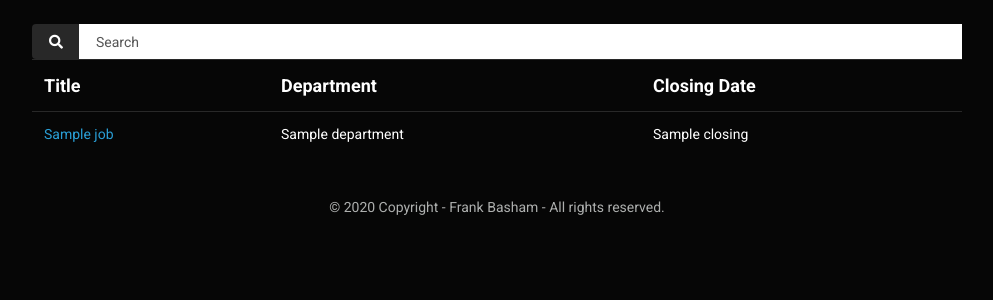
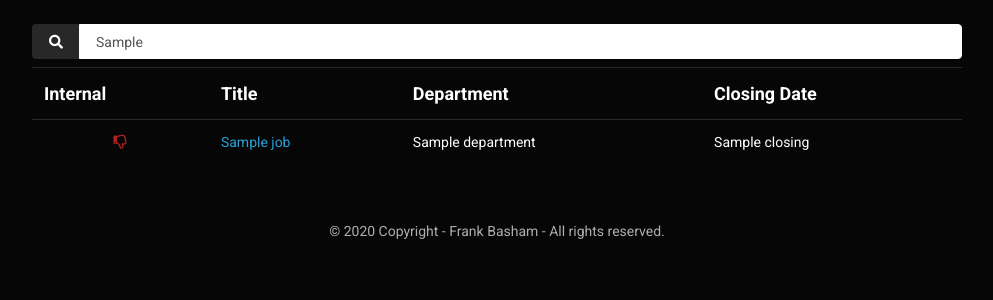
Before and after one commit to Fbasham/gcjobs, a Flask app: template templates/index.html in a window 1280 px wide. Shown: the part 53-353 px from the top of the page, without its empty margins (143-1136 px from the left). Run offline with Flask 2, Linux system fonts and the light colour scheme; the template is opened without the code that fills it: most values are stand-ins (such as "Sample title", 1, 10 or a date in 2020); data that the repository does not hold is empty; some libraries are stand-ins or nearby versions.

Commit message:
Update index.html

```diff
--- a/templates/index.html
+++ b/templates/index.html
@@ -5,25 +5,32 @@
     <form class="form-inline pb-2" action="" method="post">
         <div class="input-group w-100">
           <div class="input-group-prepend">
-            <span class="input-group-text"><i class="fas fa-search text-white"
+            <span class="input-group-text"><i class="fas fa-search"
                 aria-hidden="true"></i></span>
           </div>
-          <input class="form-control" type="text" placeholder="Search" name="search"
+          <input class="form-control" name="search" type="text" placeholder={{ last }}>
         </div>
     </form>
 
     <table class="table table-hover" align="center">
         <tr>
+           <th class="text-nowrap" style="font-size:18px">Internal</th>
            <th class="text-nowrap" style="font-size:18px">Title</th>
            <th class="text-nowrap" style="font-size:18px">Department</th>
            <th class="text-nowrap" style="font-size:18px">Closing Date</th>
         {% for job in jobs %}
         <tr>
+            <td style="text-align:center">
+              {% if job.internal == 1 %}
+                  <i class="far fa-thumbs-up" style="color: forestgreen" value={{job.internal}}></i>
+              {% else %}
+                  <i class="far fa-thumbs-down" style="color: firebrick" value={{job.internal}}></i>
+              {% endif %}
+            </td>
             <td><a href={{ job.url }} target="_blank">{{ job.title }}</td>
             <td>{{ job.department }}</td>
             <td>{{ job.closing }}</td>
         </tr>
         {% endfor %}
     </table>
-
 {% endblock %}
```
